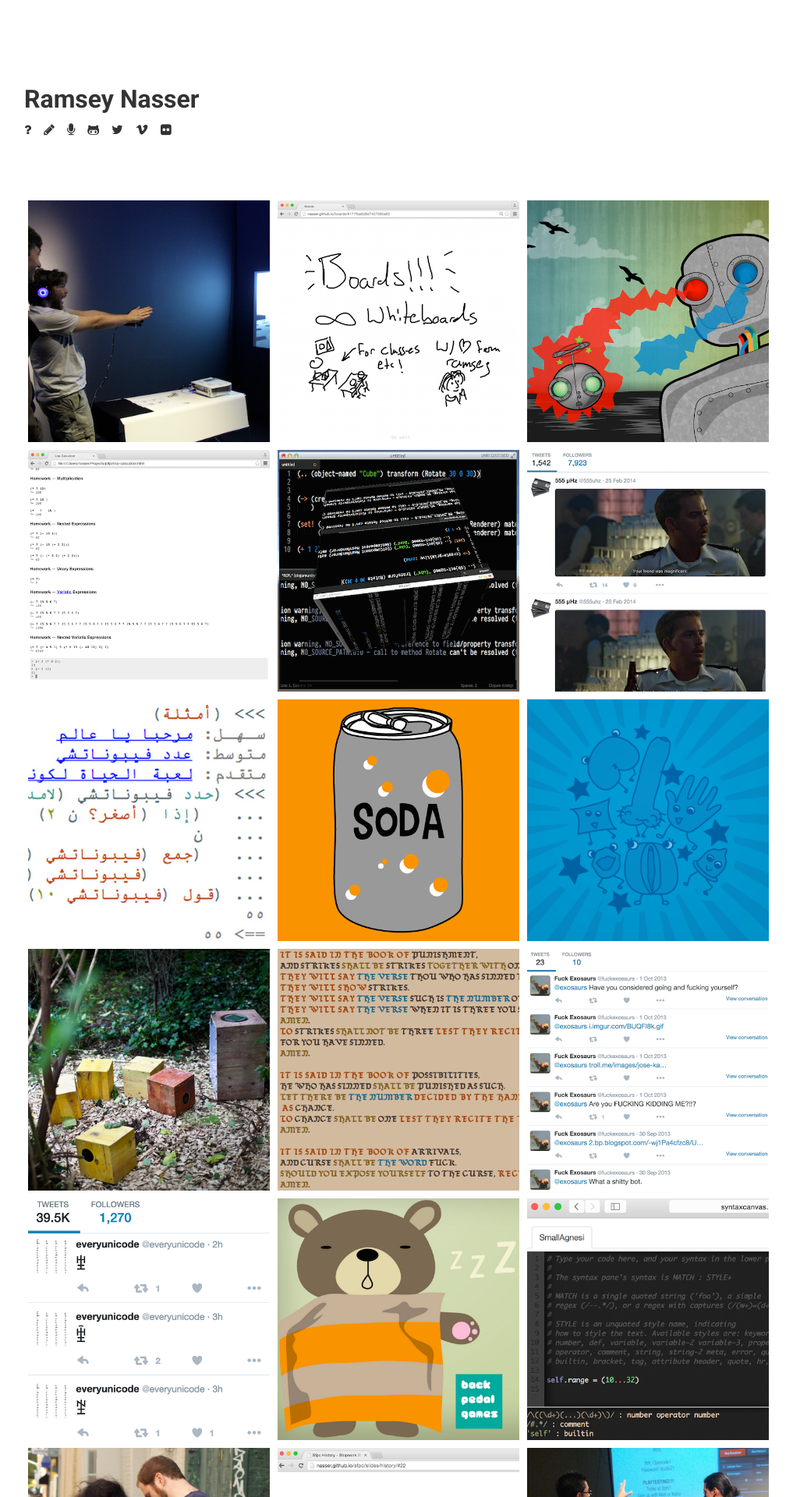
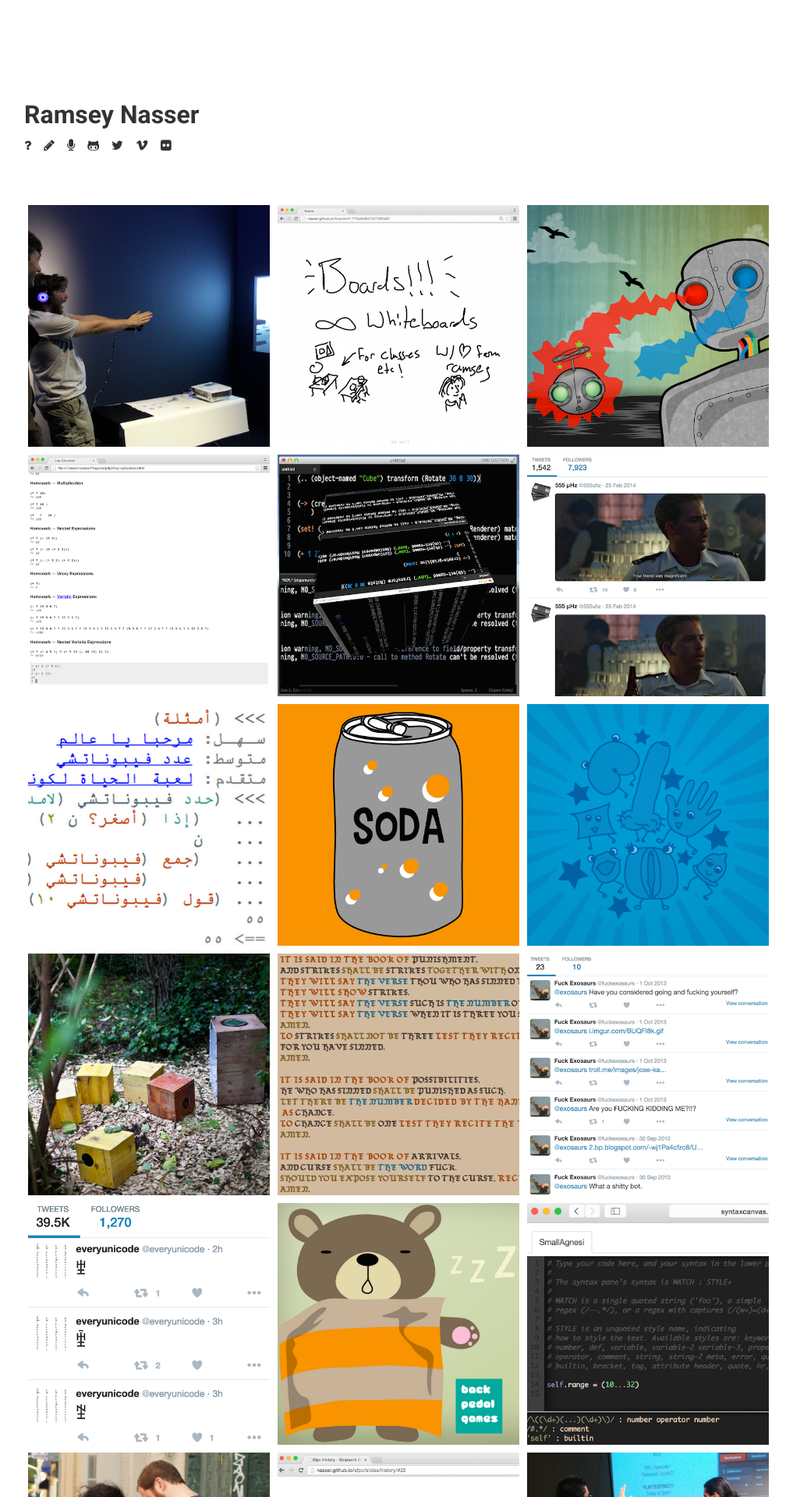
Before and after one commit to nasser/nasser.github.io, a Jekyll site: the page built from index.html, in a window 1280 px wide. Shown: the top 1920 px of the page at 78% size, without its empty margins (129-1146 px from the left). Built offline with Jekyll 4.4.1, drawn with Linux system fonts in a browser that asks for light colours; nearby versions of some CDN libraries.

Commit message:
update css, fix magins/sizes on smaller windows

```diff
--- a/css/style.css
+++ b/css/style.css
@@ -1,5 +1,5 @@
 .container {
-  position: relative;
+  /*position: relative;*/
   width: 100%;
   max-width: 960px;
   margin: 0 auto;
@@ -7,12 +7,59 @@
   box-sizing: border-box;
 }
 
-/* For devices larger than 400px */
-@media (min-width: 400px) {
+.container article {
+  display: flex;
+  flex-wrap: wrap;
+  justify-content: space-between;
+}
+
+/* For iPhone */
+@media (min-width: 320px) {
   .container {
     width: 85%;
     padding: 0;
   }
+
+  header {
+    height: 35px;
+    margin-top: 20px;
+  }
+
+  footer {
+    margin-bottom: 20px;
+  }
+
+  header h1 {
+    font-size: 1.5em;
+  }
+
+  header h2 {
+    font-size: 1em;
+    line-height: 2.18em;
+  }
+
+  article {
+    margin-top: 50px;
+  }
+
+  footer {
+    margin: 30px auto 0 auto;
+  }
+
+  nav {
+    display: none;
+  }
+
+  nav.index {
+    display: block;
+    clear: none;
+    float: left;
+  }
+
+  nav.index ul {
+    margin: 0;
+  }
+
 }
 
 /* For devices larger than 550px */
@@ -30,12 +77,71 @@
     padding-bottom: 50px;
     transition: 0.5s;
   }
-  article {
-    margin-top: 50px;
+  nav {
+    height: 20px;
+    display: block;
+  }
+
+  article p,
+  article h1,
+  article h2,
+  article h3,
+  article blockquote,
+  article aside,
+  article iframe,
+  article ul,
+  article .MathJax_Display,
+  article pre,
+  article ol {
+    margin-top: 0;
+    margin-bottom: 20px;
+  }
+  header h1 {
+    font-size: 2em;
+  }
+
+  header h2 {
+    font-size: 1.25em;
+    line-height: 2.45em;
+  }
+
+  nav.index {
+    display: block;
+    clear: both;
+    float: none;
+  }
+
+  nav.index ul {
+    margin: inherit;
   }
 }
 
-@media (min-width: 1000px) {
+article .thumbnail {
+  transition: 0.5s;
+}
+
+@media (min-width: 100px) {
+  article .thumbnail {
+    width: 100%;
+    height: 100%;
+  }
+}
+
+@media (min-width: 700px) {
+  article .thumbnail {
+    width: 23%;
+    height: 23%;
+  }
+}
+
+@media (min-width: 953px) {
+  article .thumbnail {
+    width: 32%;
+    height: 32%;
+  }
+}
+
+@media (min-width: 1220px) {
   body {
     padding-top: 100px;
     padding-bottom: 100px;
@@ -44,6 +150,34 @@
   article {
     margin-top: 100px;
     max-width: 960px;
+  }
+
+  article .thumbnail {
+    width: 310px;
+    height: 310px;
+  }
+
+  nav {
+    height: 20px;
+  }
+
+  footer {
+    margin: 60px auto 0 auto;
+  }
+
+  article p,
+  article h1,
+  article h2,
+  article h3,
+  article blockquote,
+  article aside,
+  article iframe,
+  article ul,
+  article .MathJax_Display,
+  article pre,
+  article ol {
+    margin-top: 0;
+    margin-bottom: 40px;
   }
 }
 
@@ -61,7 +195,6 @@
   font-family: 'Roboto', sans-serif;
   float: left;
   margin: 0;
-  font-size: 2em;
   font-weight: 600;
   letter-spacing: 0;
 }
@@ -73,12 +206,14 @@
   float: left;
   margin: 0;
   margin-left: 0.5em;
-  font-size: 1.25em;
-  line-height: 2.45em;
 }
 
 header h2:lang(ar) {
   font-family: 'Amiri', serif;
+}
+
+nav {
+  clear: both;
 }
 
 nav ul {
@@ -133,21 +268,6 @@
 
 article p {
   line-height: 1.5em;
-}
-
-article p,
-article h1,
-article h2,
-article h3,
-article blockquote,
-article aside,
-article iframe,
-article ul,
-article .MathJax_Display,
-article pre,
-article ol {
-  margin-top: 0;
-  margin-bottom: 40px;
 }
 
 article aside {
@@ -319,12 +439,10 @@
 }
 
 footer {
-  padding-top: 1em;
   font-size: 0.5em;
   color: #eee;
   text-align: center;
   width: 100%;
-  margin: 10em auto 0 auto;
   display: inline-block;
   clear: both;
 }
```
